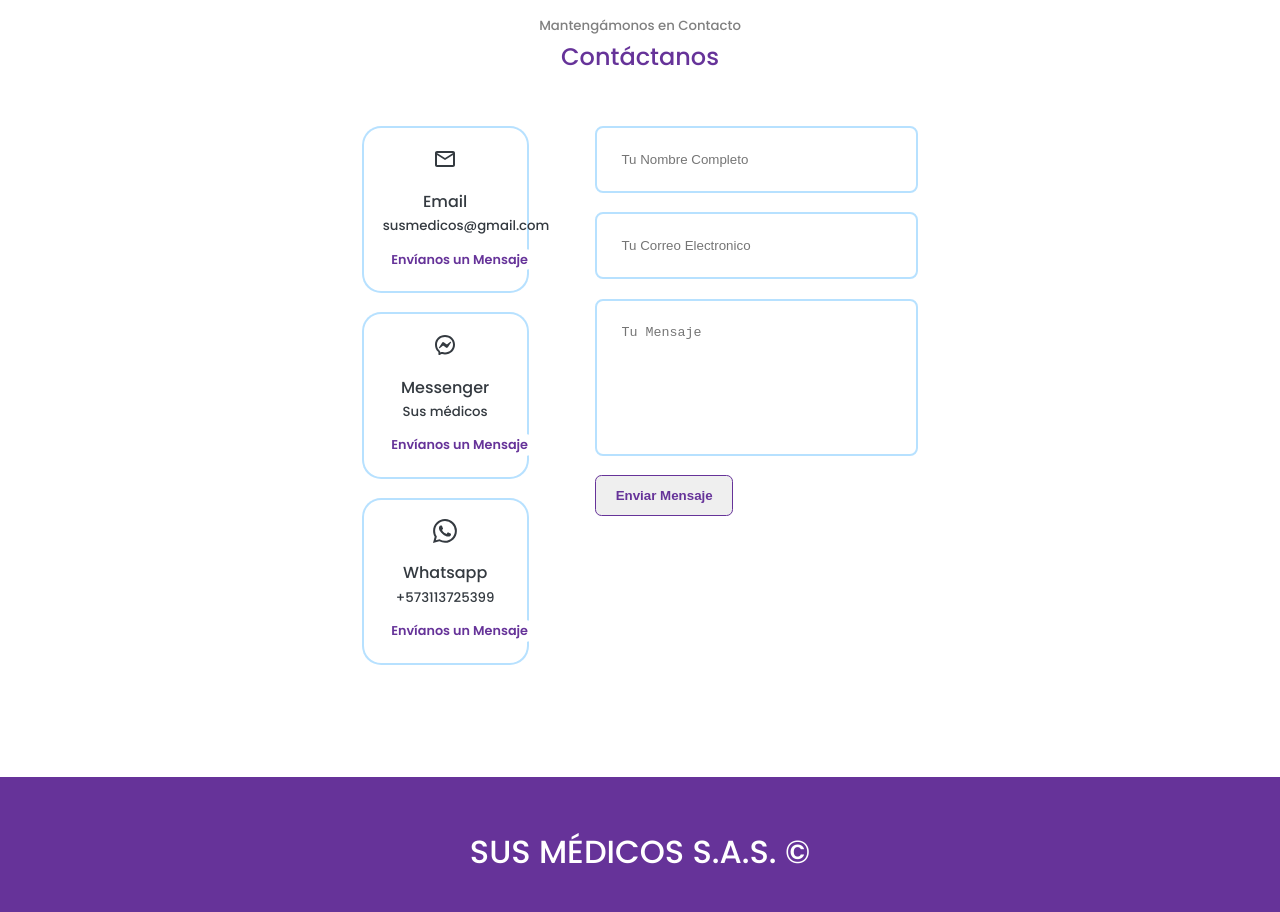
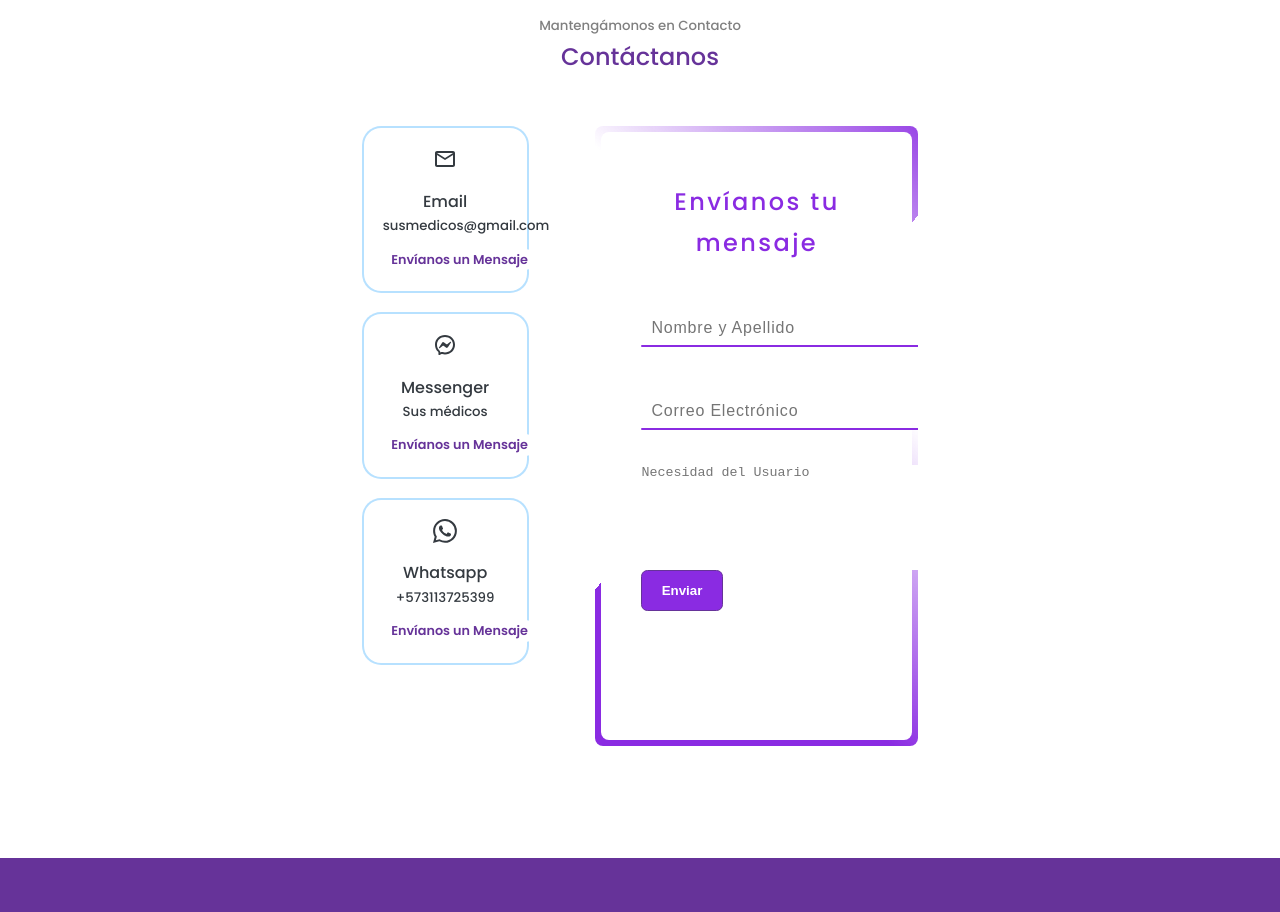
Before and after one commit to tonnyquintero/sus-medicos-page, a Next.js app: page / in a window 1280 px wide. Shown: the part 4000-4912 px from the top of the page. Built offline with nearby package versions, Linux system fonts and the light colour scheme.

Commit message:
adding animated contact section

```diff
--- a/components/contact/Contact.jsx
+++ b/components/contact/Contact.jsx
@@ -56,12 +56,28 @@
               <a className={styles['clasa']} href="https://api.whatsapp.com/send?phone=573113725399" target="_blank" rel='noreferrer'>{t("contact.sendA")}</a>
             </article>
           </div>
-          <form className={styles['form']} ref={form} onSubmit={sendEmail} >
+          {/* <form className={styles['form']} ref={form} onSubmit={sendEmail} >
             <input className={styles.input} type="text" name="name" placeholder={t("contact.name")} required />
             <input className={styles.input} type="email" name='email' placeholder={t("contact.email")} required />
             <textarea className={styles.textarea} name="message" placeholder={t("contact.message")} rows="7" required></textarea>
             <button type='submit' className='btn'>{t("contact.send")}</button>
-          </form>
+          </form> */}
+
+        <div className={styles.box2}>
+        <form ref={form} onSubmit={sendEmail} className={styles.form2}>
+            <h2>Envíanos tu mensaje</h2>
+            <div className={styles.inputBox}>
+                <input type="text" name="name" placeholder='Nombre y Apellido' required="required" />
+                <i></i>
+            </div>
+            <div className={styles.inputBox}>
+                <input type="email" name='email' placeholder='Correo Electrónico' required="required" />
+                <i></i>
+            </div>
+          <textarea className={styles.inputBox} name="message" placeholder='Necesidad del Usuario' rows="7" required></textarea>
+          <button type='submit' className={styles.btnPrimary1}>Enviar</button>
+        </form>
+    </div>
         </div>
       </div>
 
--- a/styles/contact.module.css
+++ b/styles/contact.module.css
@@ -78,11 +78,231 @@
     padding: 1.5rem;
     border-radius: 0.5rem;
     background: transparent;
-    border: 2px solid var(--color-primary-variant);
+    border: 2px solid blueviolet;
     resize: none;
     color: var(--color-white);
 
+  }
+
+/* Aqui va el animated mode */
+.box {
+    position: relative;
+    width: 400px;
+    height: 520px;
+    background: black;
+    border-radius: 8px;
+    overflow: hidden;
+    }
+    .box::before {
+        content: '';
+        position: absolute;
+        top: -50%;
+        left: -50%;
+        width: 380px;
+        height: 520px;
+        background: linear-gradient(0deg, transparent,
+        blueviolet, blueviolet);
+        transform-origin: bottom right;
+        animation: animate 6s linear infinite;
+    }
+
+    .box::after {
+        content: '';
+        position: absolute;
+        top: -50%;
+        left: -50%;
+        width: 380px;
+        height: 520px;
+        background: linear-gradient(0deg, transparent,
+        blueviolet, blueviolet);
+        transform-origin: bottom right;
+        animation: animate 6s linear infinite;
+        animation-delay: -9s;
+    }
+
+    @keyframes animate {
+        0% {
+            transform: rotate(0deg);
+        }
+        100% {
+            transform: rotate(360deg);
+        }
+    }
+
+    .form {
+        position: absolute;
+        inset: 6px;
+        border-radius: 8px;
+        background: black;
+        z-index: 10;
+        padding: 50px 40px;
+        display: flex;
+        flex-direction: column;
+    }
+
+    .form h2 {
+        color: blueviolet;
+        font-weight: 500;
+        text-align: center;
+        letter-spacing: 0.1em;
+    }
+
+
+    /* Aqui va el dark mode */
+
+    .box2 {
+        position: relative;
+
+        height: 620px;
+        background: white;
+        border-radius: 8px;
+        overflow: hidden;
+        }
+        .box2::before {
+            content: '';
+            position: absolute;
+            top: -50%;
+            left: -50%;
+            width: 380px;
+            height: 520px;
+            background: linear-gradient(0deg, transparent,
+            blueviolet, blueviolet);
+            transform-origin: bottom right;
+            animation: animate 6s linear infinite;
+        }
+
+        .box2::after {
+            content: '';
+            position: absolute;
+            top: -50%;
+            left: -50%;
+            width: 380px;
+            height: 520px;
+            background: linear-gradient(0deg, transparent,
+            blueviolet, blueviolet);
+            transform-origin: bottom right;
+            animation: animate 6s linear infinite;
+            animation-delay: -9s;
+        }
+
+        @keyframes animate {
+            0% {
+                transform: rotate(0deg);
+            }
+            100% {
+                transform: rotate(360deg);
+            }
+        }
+
+        .form2 {
+            position: absolute;
+            inset: 6px;
+            border-radius: 8px;
+            background: white;
+            z-index: 10;
+            padding: 50px 40px;
+            display: flex;
+            flex-direction: column;
+        }
+
+        .form2 h2 {
+            color: blueviolet;
+            font-weight: 500;
+            text-align: center;
+            letter-spacing: 0.1em;
+        }
+
+    /* Aqui termina el dark mode */
+
+    .btnPrimary1 {
+      width: max-content;
+      display: inline-block;
+      padding: 0.75rem 1.2rem;
+      border-radius: 0.4rem;
+      font-weight: bold;
+      cursor: pointer;
+      border: 1px solid var(--color-primary);
+      transition: all 400ms ease;
+      color: white;
+      background: blueviolet;
+  }
+
+  .btnPrimary1:hover {
+    background: white;
+    color: blueviolet;
+    border: 1px solid var(--color-primary);
 }
+
+
+    .inputBox {
+        position: relative;
+        width: 300px;
+        margin-top: 35px;
+    }
+    .inputBox input {
+        position: relative;
+        width: 100%;
+        padding: 20px 10px 10px;
+        background: transparent;
+        border: none;
+        outline: none;
+        color: white;
+        font-size: 1em;
+        letter-spacing: 0.05em;
+        z-index: 10;
+    }
+    .inputBox span {
+        position: absolute;
+        left: 0;
+        padding: 20px 0px 10px;
+        font-size: 1em;
+        color: white;
+        pointer-events: none;
+        letter-spacing: 0.05em;
+        transition: 0.5s;
+    }
+
+    .inputBox input:valid ~ span,
+    .inputBox input:focus ~ span
+    {
+        color: blueviolet;
+        transform: translateX(0px) translateY(-34px);
+        font-size: 0.75em;
+    }
+    .inputBox i {
+        position: absolute;
+        left: 0;
+        bottom: 0;
+        width: 100%;
+        height: 2px;
+        background: blueviolet;
+        border-radius: 4px;
+        transition: 0.5s;
+        pointer-events: none;
+        z-index: 9;
+    }
+    .inputBox input:valid ~ i,
+    .inputBox input:focus ~ i {
+        height: 44px;
+    }
+
+    /* input[type='submit'] {
+        border: none;
+        outline: none;
+        background-color: blueviolet;
+        padding: 11px 25px;
+        width: 100px;
+        margin-top: 10px;
+        border-radius: 4px;
+        font-weight: 600;
+        cursor: pointer;
+    }
+
+    input[type='submit']:active {
+        opacity: 0.8;
+    } */
+
+/* Aqui termina el animated */
 
 @media screen and (max-width: 1024px) {
     .containor {
```
